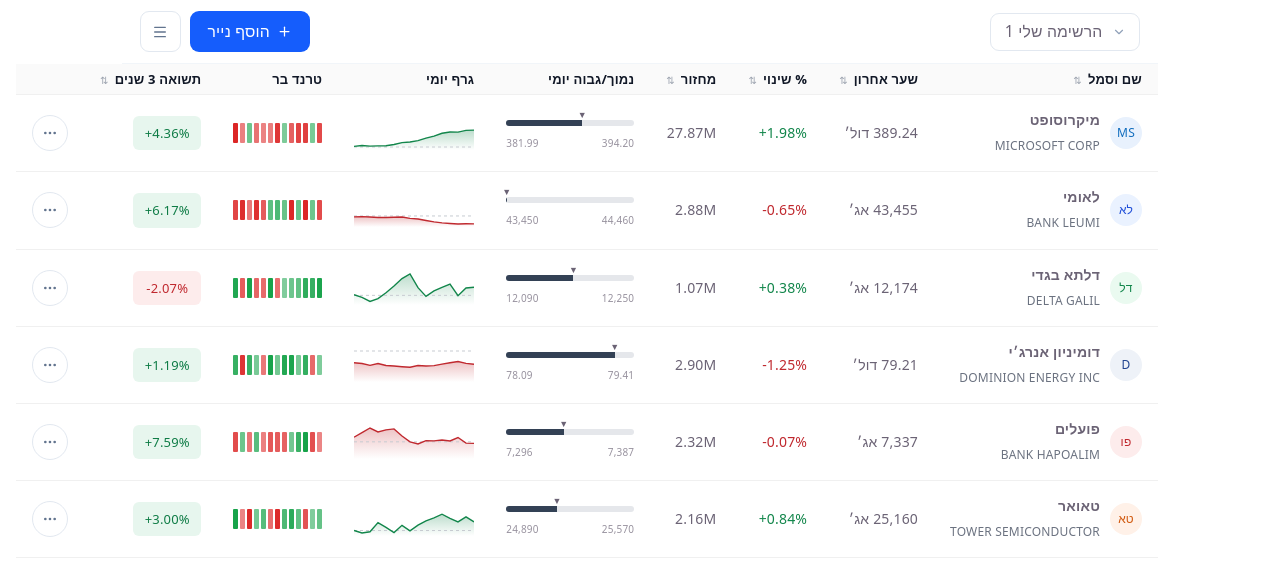
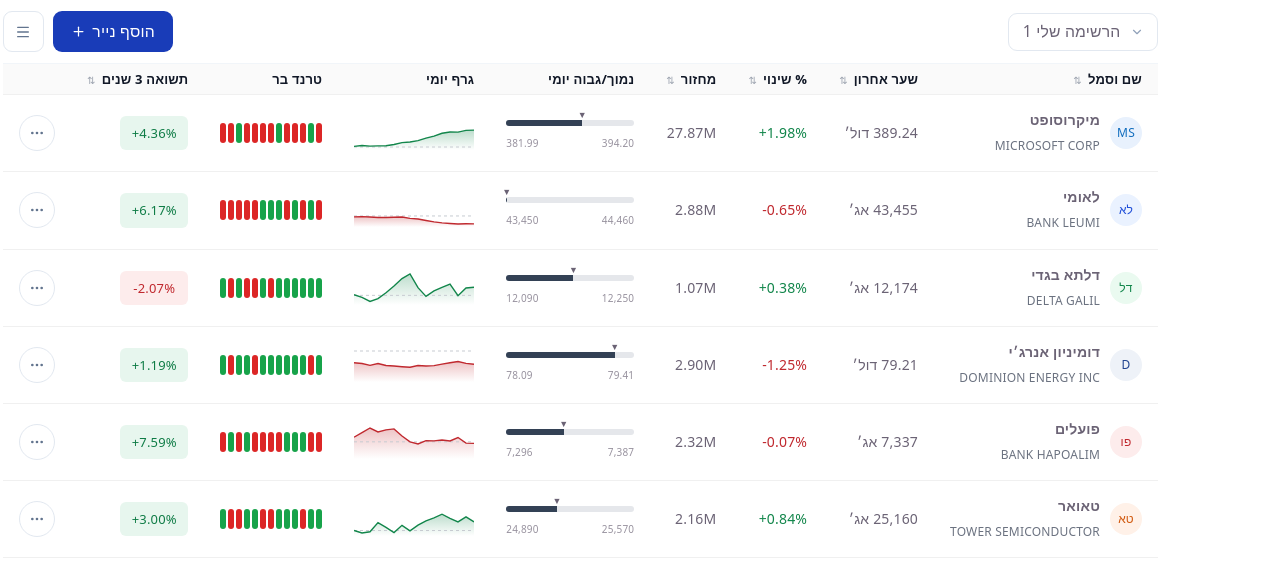
Before and after one commit to RoyKonzizky/watchlist, a React (Vite) app: page / in a window 1280 px wide. Shown: the top 576 px of the page. Built offline with nearby package versions, Linux system fonts and the light colour scheme.

Commit message:
fix: match design to the website. feat: add layout for mobile

```diff
--- a/src/components/dialog/AddSecurityDialog.tsx
+++ b/src/components/dialog/AddSecurityDialog.tsx
@@ -5,7 +5,6 @@
 
 interface AddSecurityDialogProps {
     securities: WatchlistSecurity[];
-    /** Ids already in the list being edited. */
     selectedIds: string[];
     onToggle: (id: string) => void;
     onClose: () => void;
@@ -13,7 +12,6 @@
 
 const ALL_TAB = 'הכל';
 
-/** Search dialog for putting securities into the active list. */
 export function AddSecurityDialog({
                                       securities,
                                       selectedIds,
--- a/src/components/dialog/EditListDialog.tsx
+++ b/src/components/dialog/EditListDialog.tsx
@@ -31,7 +31,6 @@
                         className="wl-edit-row"
                         draggable
                         onDragStart={() => setDraggedIndex(index)}
-                        // Without preventDefault the drop event never fires.
                         onDragOver={(event) => {
                             event.preventDefault();
                             setOverIndex(index);
--- a/src/components/dialog/ListNameDialog.tsx
+++ b/src/components/dialog/ListNameDialog.tsx
@@ -47,7 +47,7 @@
                     aria-invalid={isTaken}
                     className={`mt-6 w-full border-b bg-transparent pb-2 text-center text-lg
                         outline-none transition-colors ${
-                        isTaken ? 'border-red-400' : 'border-slate-300 focus:border-blue-600'
+                        isTaken ? 'border-red-400' : 'border-slate-300'
                     }`}
                 />
 
--- a/src/components/table/DataTable.tsx
+++ b/src/components/table/DataTable.tsx
@@ -38,7 +38,10 @@
     };
 
     return (
-        <table style={{width: '100%', borderCollapse: 'collapse', fontSize: 14}}>
+        <table
+            className="w-full min-w-[960px] lg:min-w-0"
+            style={{borderCollapse: 'collapse', fontSize: 14}}
+        >
             <thead>
             <tr>
                 {columns.map((column) => (
--- a/src/components/table/Watchlist.tsx
+++ b/src/components/table/Watchlist.tsx
@@ -194,7 +194,8 @@
     };
 
     return (
-        <div className="w-full" dir="rtl">
+        <div className="w-full overflow-x-auto lg:overflow-x-visible" dir="rtl">
+            <div className="inline-block min-w-full align-top">
                 {activeList && (
                     <WatchlistToolbar
                         lists={lists}
@@ -259,6 +260,8 @@
                         onClose={() => setDialog(null)}
                     />
                 )}
+
+            </div>
         </div>
     );
 }
--- a/src/components/table/charts/Trendbar.tsx
+++ b/src/components/table/charts/Trendbar.tsx
@@ -2,7 +2,6 @@
 import {formatPercent} from "../../../utils/formatters.ts";
 
 export function TrendBar({security}: {security: WatchlistSecurity}) {
-    const peak = Math.max(...security.weeklyBars.map((bar) => Math.abs(bar.changePercent)), 1);
 
     return (
         <div dir="ltr" style={{display: 'flex', alignItems: 'stretch', gap: 2, height: 20}}>
@@ -11,11 +10,9 @@
                     key={bar.weekStart}
                     title={`${bar.weekStart}: ${formatPercent(bar.changePercent)}`}
                     style={{
-                        width: 5,
-                        borderRadius: 1,
+                        width: 6,
+                        borderRadius: 3,
                         background: bar.changePercent >= 0 ? '#17a34a' : '#dc2626',
-                        // Bigger weeks read brighter, quiet weeks stay muted.
-                        opacity: 0.55 + (Math.abs(bar.changePercent) / peak) * 0.45,
                     }}
                 />
             ))}
--- a/src/components/watchlistToolbar/WatchlistToolbar.tsx
+++ b/src/components/watchlistToolbar/WatchlistToolbar.tsx
@@ -39,13 +39,9 @@
     };
 
     return (
-        <div className="relative flex items-center justify-between gap-3 border-b border-slate-100 px-4 py-2.5">
+        <div className="relative flex items-center justify-between border-b border-slate-100 py-2.5">
             {open && (
-                <div
-                    role="presentation"
-                    onClick={() => setOpen(null)}
-                    className="fixed inset-0 z-20"
-                />
+                <div onClick={() => setOpen(null)} className="fixed inset-0 z-20"/>
             )}
 
             <div className="relative">
@@ -88,11 +84,11 @@
                 <button
                     type="button"
                     onClick={onAdd}
-                    className="flex cursor-pointer items-center gap-1.5 rounded-lg bg-blue-600 px-4 py-2
-                        text-sm text-white transition-colors hover:bg-blue-700"
+                    className="flex cursor-pointer items-center gap-1.5 rounded-lg bg-blue-800 px-4 py-2
+                        text-sm text-white transition-colors hover:bg-blue-900"
                 >
+                    הוסף נייר
                     <Plus size={15}/>
-                    הוסף נייר
                 </button>
 
                 <button
```
Lines whose indentation alone changed are shown as unchanged.
